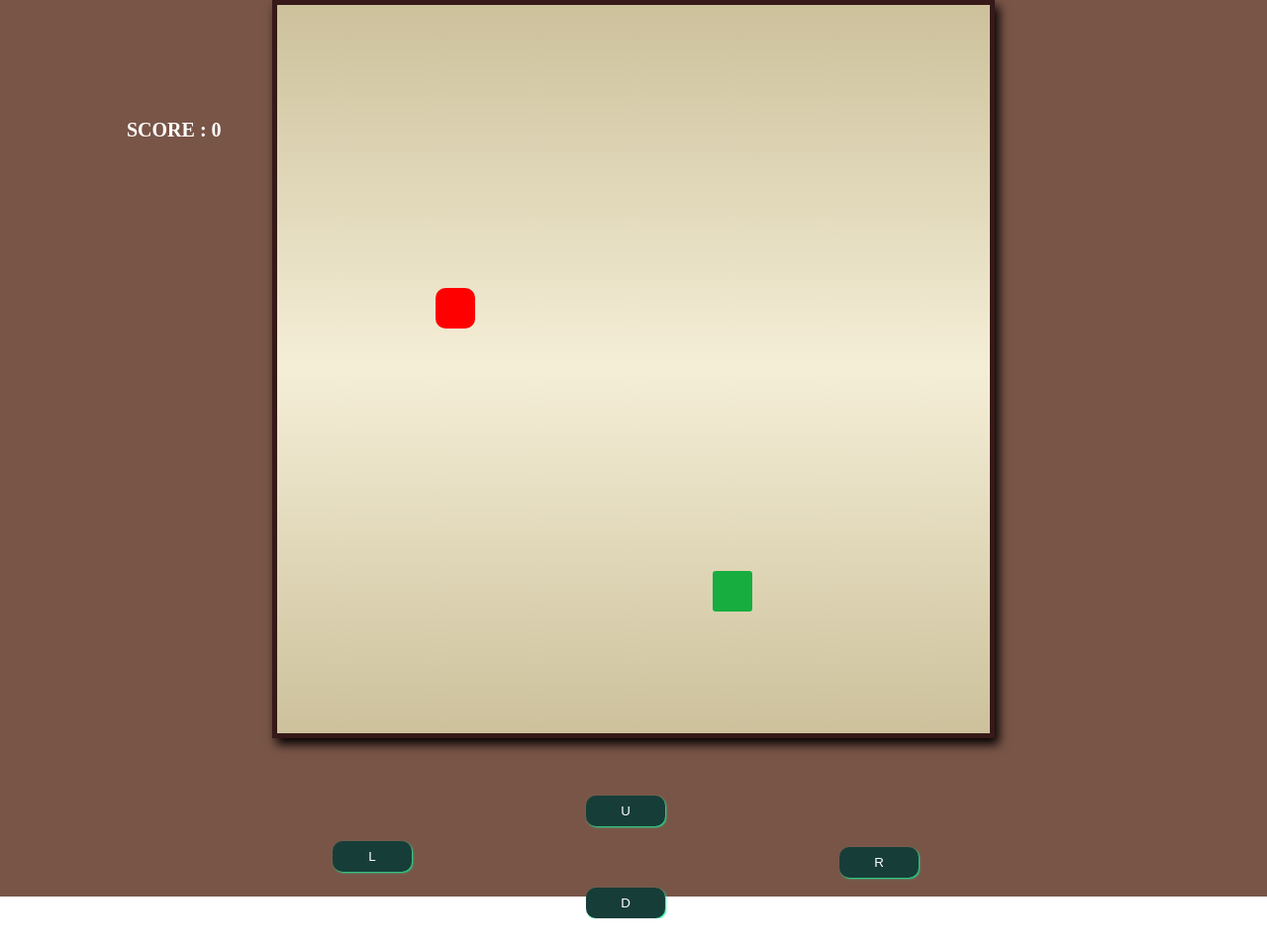
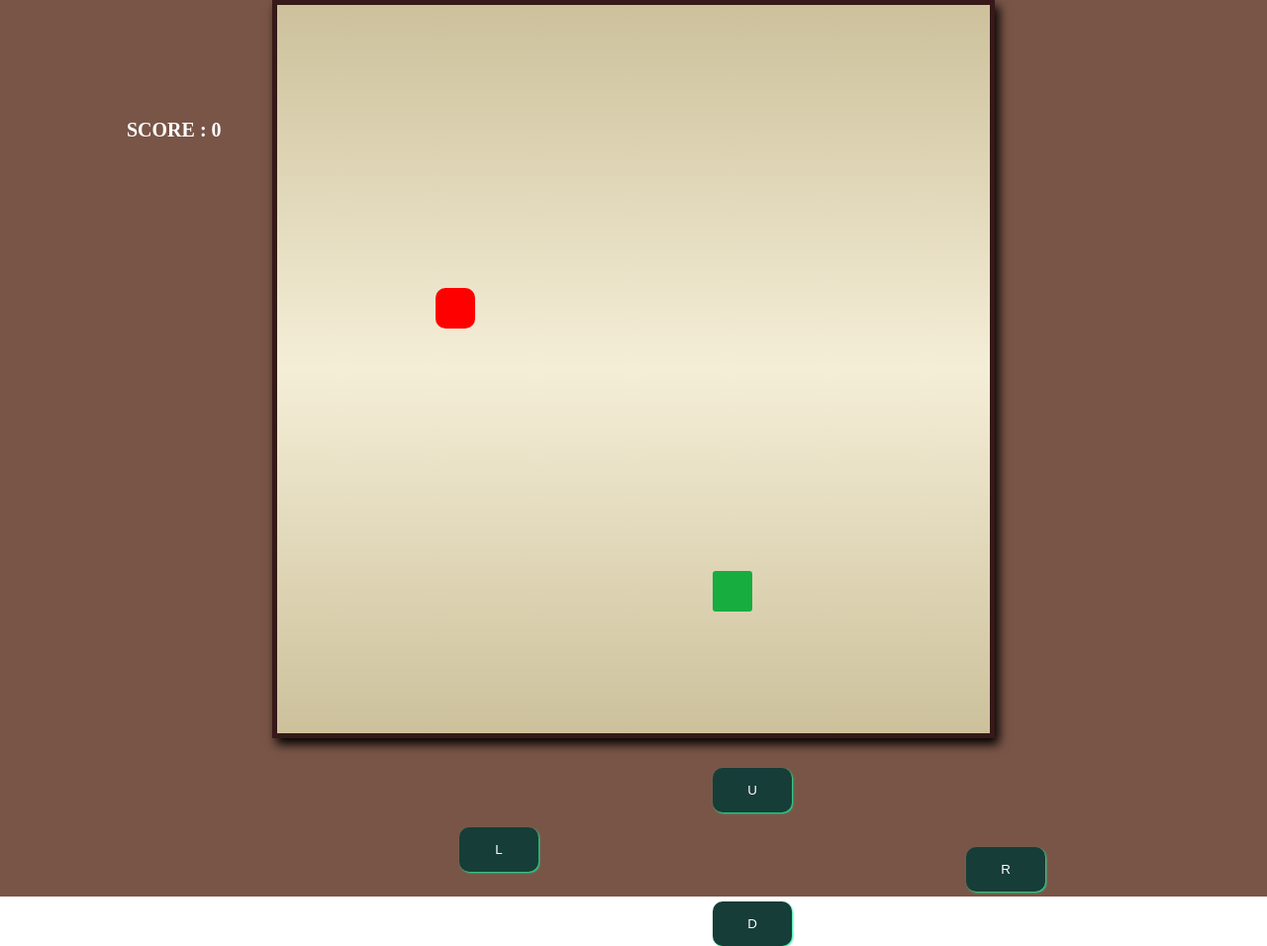
Before and after one commit to Haresh79/-snake-game-, a plain HTML site: page index.html in a window 1280 px wide. Shown: the whole page at 99% size. Before the commit the page ends 928 px from the top, so only its background shows below. Drawn offline with Linux system fonts and the light colour scheme.

Commit message:
Update index.html

```diff
--- a/index.html
+++ b/index.html
@@ -32,7 +32,7 @@ align-items:center;
 	color:white;
 }
 .buttons{
-    margin-top:10vh; margin-left:15vw;
+    margin-top:10vh; margin-left:25vw;
 	display:flex; flex-direction:column;
 	align-items:center; justify-content:center;
 	width:330px; height:80px;
@@ -43,7 +43,7 @@ align-items:center;
 #right{position:relative; right:-20vw; top:-10px;}
 .btn{
     width:80px; height:100px;
-    padding:8px;
+    padding:15px;
     color:white; background-color:#173d38;
     border:none; border-radius:10px;
     box-shadow:1px 1px 2px #1aeb97;
```
